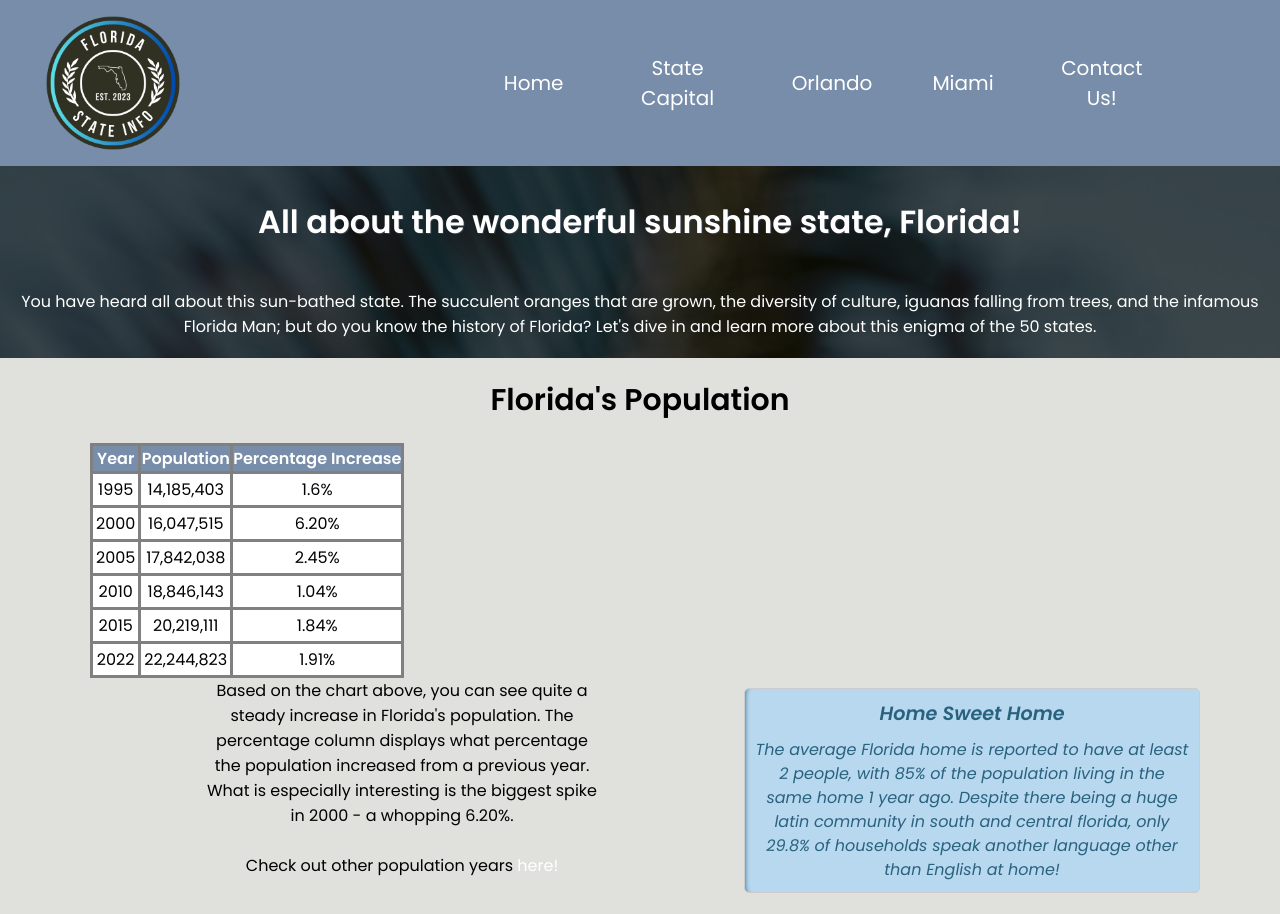
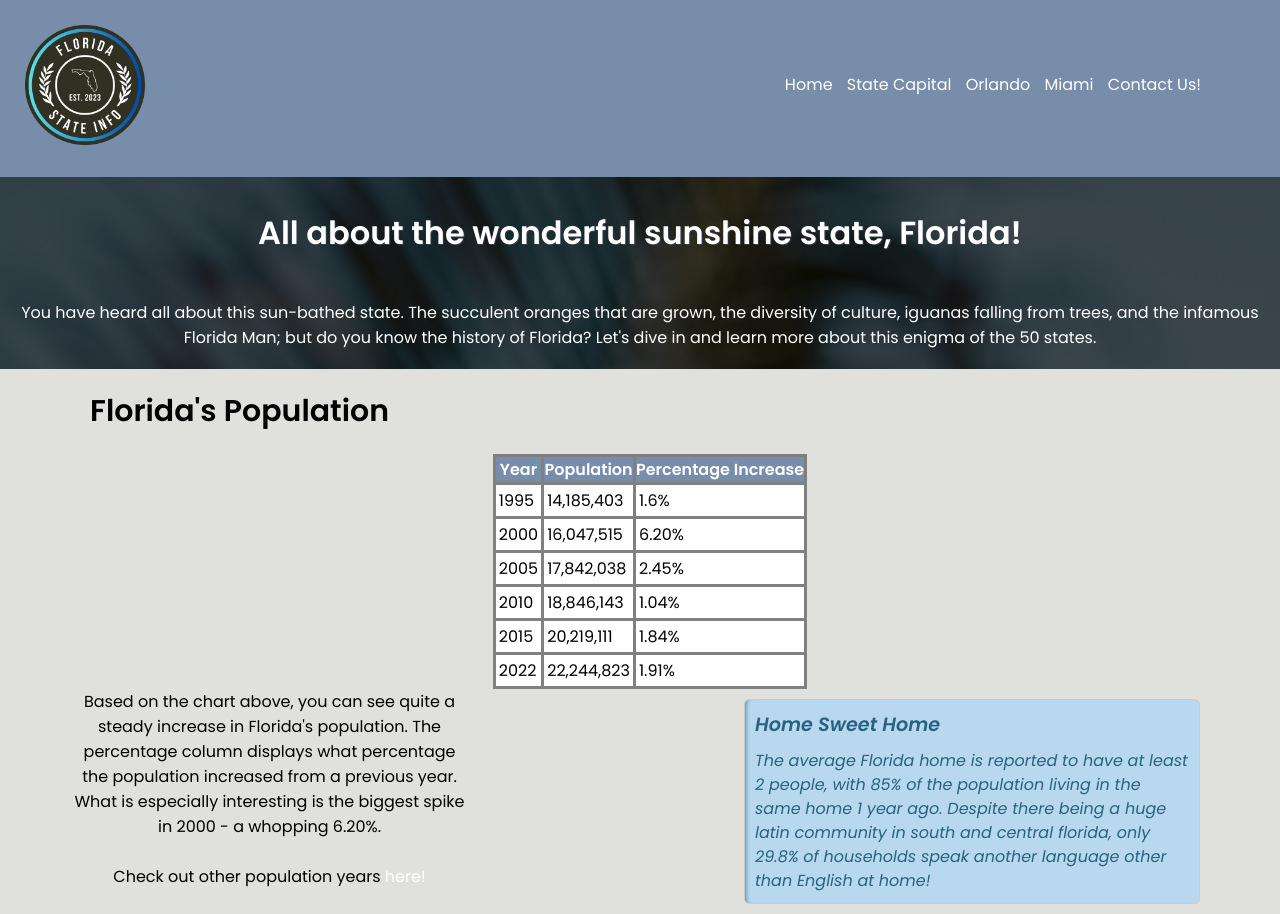
Before and after one commit to MelCode1013/stateProject, a plain HTML site: page index.html in a window 1280 px wide. Drawn offline with Linux system fonts and the light colour scheme.

Commit message:
add finishing touches to site such as absolute/relative positioning

```diff
--- a/index.html
+++ b/index.html
@@ -16,9 +16,9 @@
 
 <body>
 
-    <nav>
-        <ul>
-            <li><img src="./img/Florida.png" alt="Icon for florida state website" id="florida-logo"></li>
+    <nav class="navbar">
+        <div ><img src="./img/Florida.png" alt="Icon for florida state website" id="florida-logo"></div>
+            <ul class="nav-links">
                 <li><a href="index.html">Home</a></li>
                 <li><a href="./pages/stateCapital.html">State Capital</a></li>
                 <li><a href="./pages/orlando.html">Orlando</a></li>
@@ -75,7 +75,8 @@
                 </tr>
             </table>
             <!--THIS PARAGRAPH AND THE ABOVE TABLE INCLUDES THE STATE'S POPULATION INFORMATION-->
-            <p class="population-para">Based on the chart above, you can see quite a steady increase in Florida's
+            <p class="population-para fl-para">Based on the chart above, you can see quite a steady increase in
+                Florida's
                 population. The percentage
                 column displays what percentage the population increased from a previous year. What is especially
                 interesting is the biggest spike in 2000 - a whopping 6.20%.
@@ -93,6 +94,7 @@
             </aside>
 
         </section>
+
     </main>
     <script src="app.js"></script>
 </body>
--- a/style.css
+++ b/style.css
@@ -10,7 +10,6 @@ html {
 }
 
 body {
-    text-align: center;
     overflow-x: hidden;
 }
 
@@ -20,6 +19,10 @@ header > h1 {
     background-color: rgba(0, 0, 0, 0.7);
     color: white;
     text-shadow:1px 1px #313b48;
+    text-align: center;
+}
+h1 {
+    text-align: center;
 }
 a {
     text-decoration: none;
@@ -37,6 +40,7 @@ header> p {
     padding: 1.2rem;
     background-color: rgba(0, 0, 0, 0.7);
     color: white;
+        text-align: center;
 
 }
 
@@ -101,28 +105,45 @@ nav {
     background-color: #778DA9;
 }
 
-#florida-logo {
-    max-width: 100%;
+.navbar {
+    color: white;
+    padding: 10px;
+    position: relative;
 }
 
-nav {
-    max-height:50vh;
+#florida-logo {
+    display: inline-block;
+        max-height: 150px;
 }
-nav > ul {
-    font-size:90%;
-    display: flex;
-    justify-content: center;
-    align-items: center;
-    padding-right: 10px;
+
+#florida-logo img {
+    max-height: 40px;
+    text-align: right;
 }
-nav > ul > li {
-    padding-left: 10px;
-    padding-right: 10px;
+
+.nav-links {
+    display: inline-block;
+    list-style: none;
+    padding: 0;
+    margin: 0;
+    position: absolute;
+    top: 50%;
+    transform: translateY(-50%);
+        text-align: center;
+    right: 10px;
+    max-width: 70%;
+        padding: 0 5%;
+}
+
+.nav-links li {
+    display: inline-block;
+    margin-bottom: 10px;
+    padding: 5px;
 }
 
 table {
-    padding: 0 20px;
-    margin: 0 auto;
+  display: flex;
+  justify-content: center;
 }
 
 th, td {
@@ -204,10 +225,11 @@ padding-bottom: 10px;
     }
     table {
         margin: 0px;
-        max-width: 500px;
+
         border-collapse: collapse;
         margin-left: 20px;
     }
+
 
     table td {
 padding: 3px;
@@ -283,24 +305,12 @@ section.population::after {
     }
 }
 
-#florida-logo {
-    width: 40%;
-}
 
 
 
-nav > ul {
-    font-size: 20px;
-    display: flex;
-    justify-content: left;
-    padding-right: 100px;
-}
 
-nav > ul > li {
-    display:flex;
-padding: 0 30px;}
 
-}
+
 
 /*state capital ipad*/
 
```
Also changed, not shown: pages/contact.html (+3 -3 lines), pages/miami.html (+3 -3 lines), pages/orlando.html (+3 -3 lines), pages/stateCapital.html (+3 -3 lines). Lines whose indentation alone changed are shown as unchanged.
